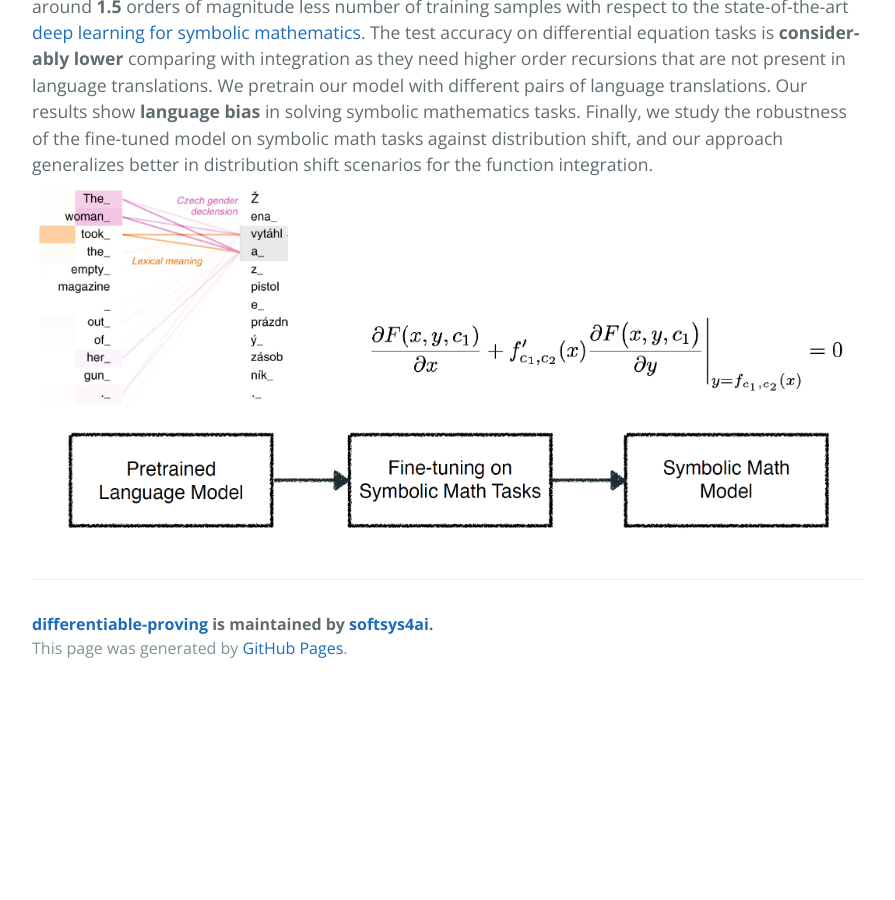
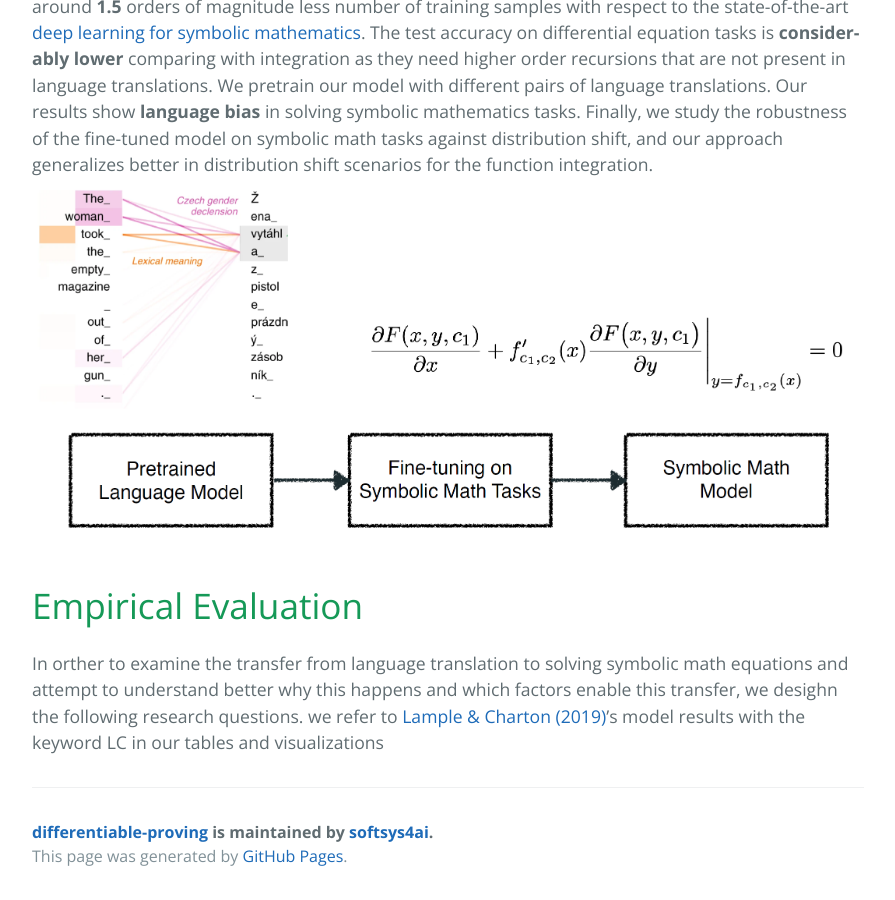
Before and after one commit to softsys4ai/differentiable-proving, a Jekyll site: the page built from index.md, in a window 1280 px wide and 900 px high, scrolled down 799 px. Shown: the whole window, without its empty margins (192-1087 px from the left). Built offline with Jekyll 4.4.1, drawn with Linux system fonts in a browser that asks for light colours; before the commit the page ends 1491 px from its top, so only the background shows below that.

Commit message:
added empirical evaluation

```diff
--- a/index.md
+++ b/index.md
@@ -22,3 +22,7 @@ of the fine-tuned model on symbolic math tasks against distribution shift,
 and our approach generalizes better in distribution shift scenarios for the
 function integration.
 ![Octocat](assets/SymMath.png)
+
+# Empirical Evaluation
+In orther to examine the transfer from language translation to solving
+symbolic math equations and attempt to understand better why this happens and which factors enable this transfer, we desighn the following research questions. we refer to [Lample & Charton (2019)](https://arxiv.org/abs/1912.01412)’s model results with the keyword LC in our tables and visualizations
```
